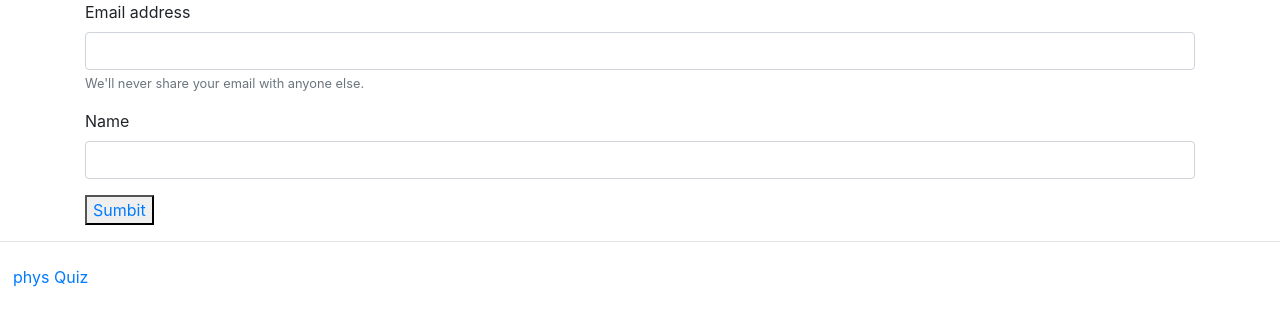
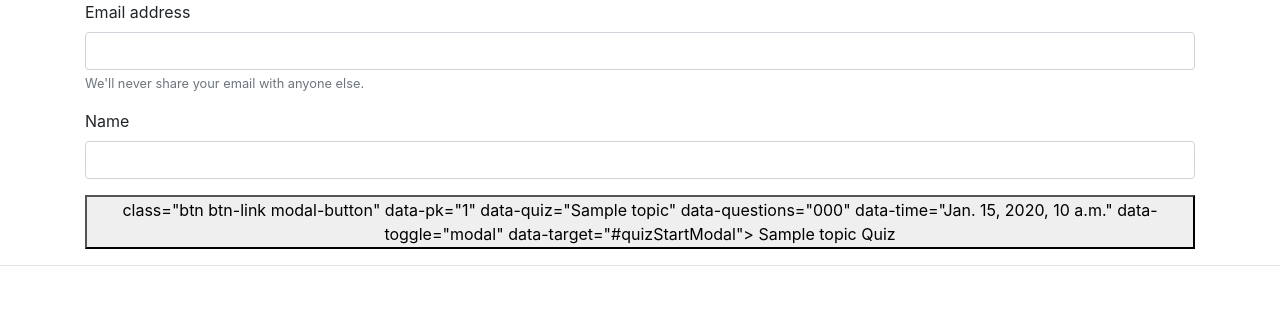
Before and after one commit to Rohan-Raj99/quiz-app, a Django app: template quizes/templates/quizes/main.html in a window 1280 px wide. Shown: the part 72-398 px from the top of the page. Run offline with Django 3.2, Linux system fonts and the light colour scheme; data comes from the database, SQL or seed files in the repository; tables that the repository leaves empty hold one stand-in row (values such as "Sample post"); the template is opened without the code that fills it: values that come from a table or form of the project are taken from there, most other values are stand-ins (such as "Sample title", 1, 10 or a date in 2020); some libraries are stand-ins or nearby versions.

Commit message:
next update

```diff
--- a/quizes/templates/quizes/main.html
+++ b/quizes/templates/quizes/main.html
@@ -54,8 +54,22 @@
             <input type="name" class="form-control" id="stuname">
           </div>
           <div>
+            <button>
+              class="btn btn-link modal-button"
+              data-pk="{{obj.pk}}"
+              data-quiz="{{obj.topic}}"
+              data-questions="{{obj.number_of_questions}}"
+              data-time="{{obj.time}}"
+              data-toggle="modal"
+              data-target="#quizStartModal">
 
-            <button id="mybtn"> <a href="testhome.html"> Sumbit</a> </button>
+              {{obj.topic}} Quiz
+            </button>
+
+
+
+
+
 
           </div>
 
@@ -69,18 +83,7 @@
 <hr>
 {% for obj in object_list %}
 
-    <button
-        class="btn btn-link modal-button"
-        data-pk="{{obj.pk}}"
-        data-quiz="{{obj.topic}}"
-        data-questions="{{obj.number_of_questions}}"
-        data-time="{{obj.time}}"
-        data-toggle="modal"
-        data-target="#quizStartModal">
 
-        {{obj.topic}} Quiz
-
-    </button><br>
 
 {% endfor %}
 {% endblock content %}
```
